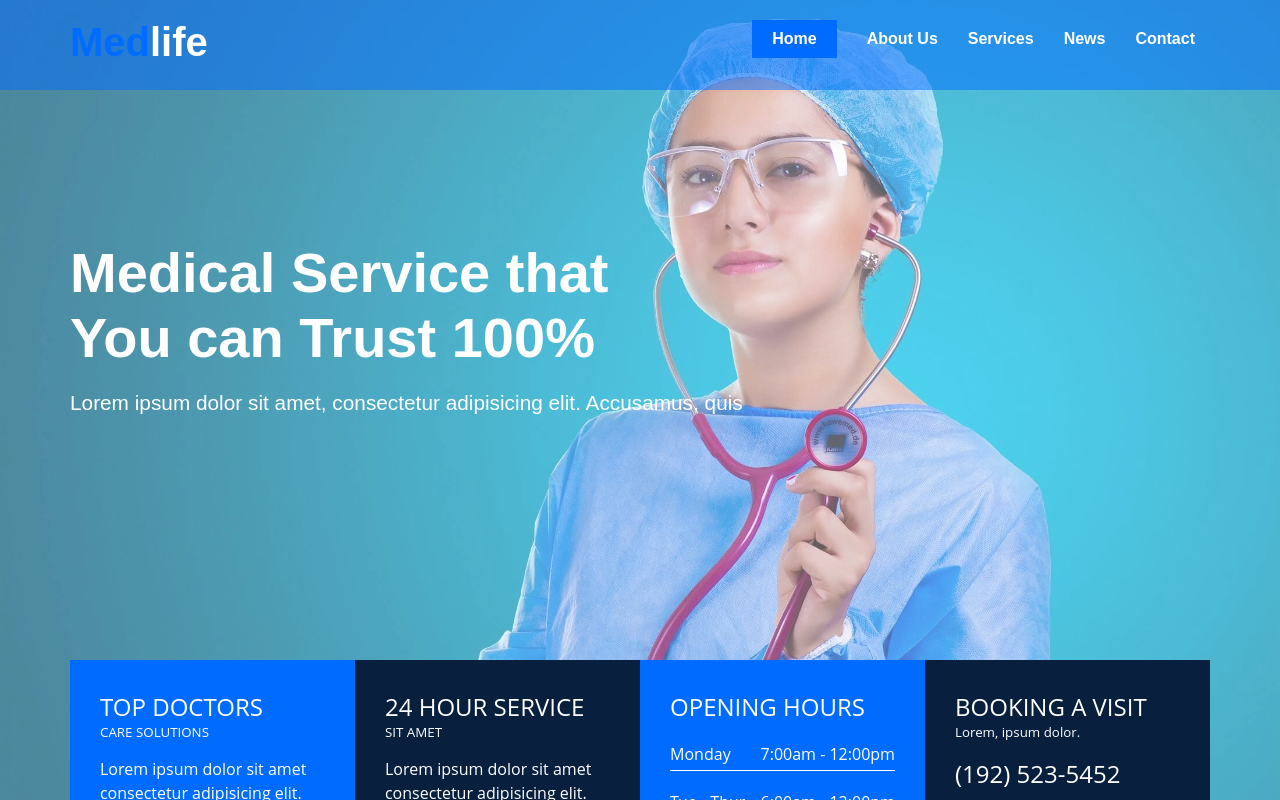
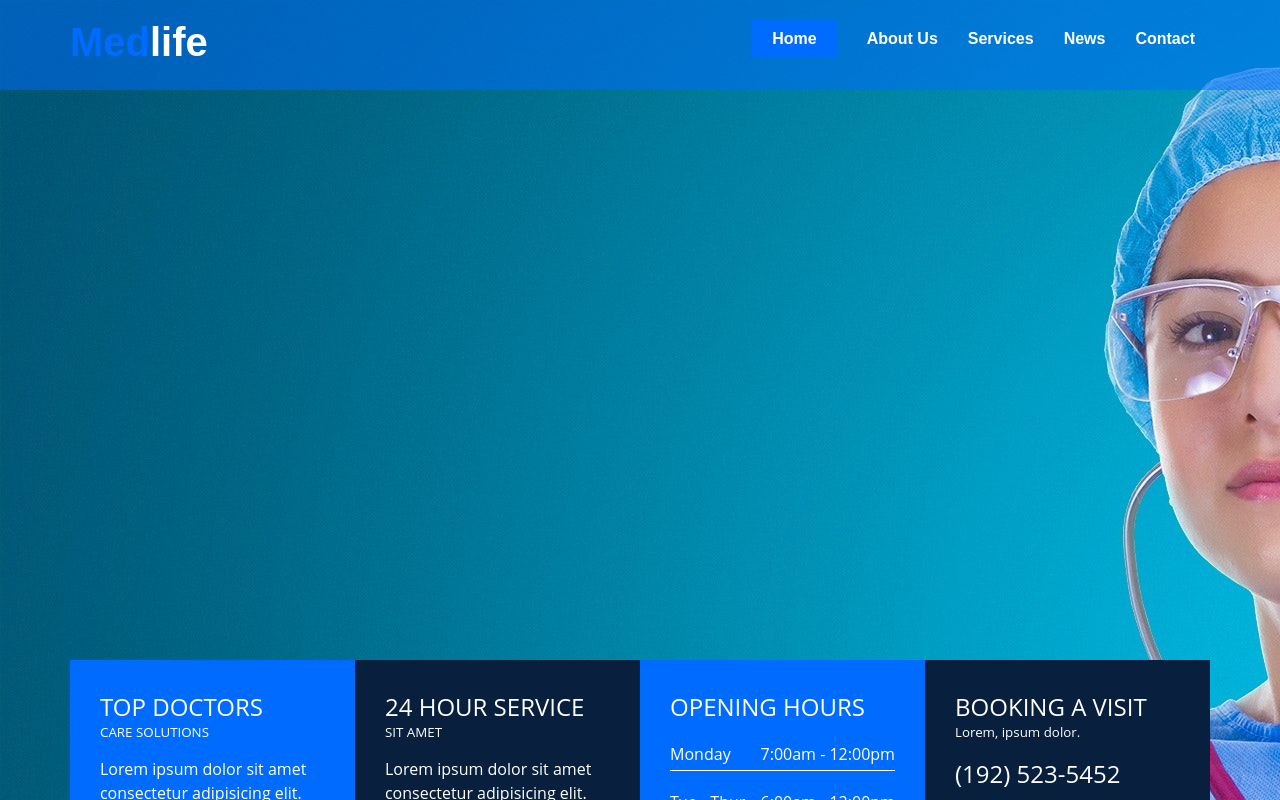
Before and after one commit to Itsmechristian/medlife-website, a React app: page / in a window 1280 px wide. Shown: the top 800 px of the page. Built offline with nearby package versions, Linux system fonts and the light colour scheme.

Commit message:
initial commit

```diff
--- /dev/null
+++ b/src/components/bgpreload/Bgpreload.js
@@ -0,0 +1,39 @@
+import React, { Component } from "react";
+import './bgpreload.scss';
+
+class Bgpreload extends Component {
+  constructor(props) {
+    super(props);
+
+    this.hdimage = null;
+  }
+
+  componentDidMount() {
+    let hdloader = new Image();
+
+    hdloader.src = this.props.hdimage;
+    hdloader.onload = () => {
+      this.hdimage.setAttribute(
+        "style",
+        `background-image: url('${this.props.hdimage}')`
+      );
+
+      this.hdimage.classList.remove('preload')
+      this.hdimage.classList.add('loaded')
+
+    };
+  }
+
+  render() {
+
+    return (
+        <div
+          className={[this.props.className, 'preload'].join(' ')}
+          style={{ backgroundImage: `url(${this.props.preloadimage})` }}
+          ref={e => (this.hdimage = e)}
+        />
+    );
+  }
+}
+
+export default Bgpreload;
--- /dev/null
+++ b/src/components/bgpreload/bgpreload.scss
@@ -0,0 +1,6 @@
+.preload{
+    filter: blur(10px);
+}
+.loaded{
+    backface-visibility: hidden;
+}
--- a/src/components/home/Home.js
+++ b/src/components/home/Home.js
@@ -1,5 +1,6 @@
 import React, { Component } from 'react';
 import { Link } from 'react-router-dom';
+import Bgpreload from '../bgpreload/Bgpreload';
 import Blogs from './blog/Blogs';
 import Footer from '../footer/Footer';
 
@@ -8,6 +9,9 @@ import injectionicon from '../../assets/images/injection-icon.png';
 import medkiticon from '../../assets/images/medkit-icon.png';
 import heartbeaticon from '../../assets/images/heartbeat-icon.png';
 import plusicon from '../../assets/images/plus-icon.png';
+import doctor from '../../assets/images/doctor.jpg';
+import doctorsmall from '../../assets/images/doctorsmall.jpg';
+
 import doctorteam from '../../assets/images/doctor-team-small.jpg';
 
 
@@ -23,15 +27,15 @@ class Home extends Component {
   render() {
     return (
       <div className="home">
-        <header>
-          <div className="container">
+      <Bgpreload className="header" preloadimage={doctorsmall} hdimage={doctor}>
+      <div className="container">
             <div className="text-wrapper">
               <h1 className="animate">Medical Service that</h1>
               <h1 className="animate">You can Trust 100%</h1>
               <p className="animate">Lorem ipsum dolor sit amet, consectetur adipisicing elit. Accusamus, quis</p>
             </div>
           </div>
-        </header>
+      </Bgpreload>
         <div className="body">
           <div className="container">
             <div className="section-one">
--- a/src/components/home/home.scss
+++ b/src/components/home/home.scss
@@ -25,13 +25,19 @@ $textheadercolor: #081f3e;
 
 
 
-header{
+.header{
   height: 800px;
   width: 100%;
   position: relative;
 
+  .loaded{
+    height: 100%;
+  }
+  .preload{
 
-  &::after{
+    height: 100%;
+  }
+  /* &::after{
     background-position: 55% 30%;
     background-size: 1920px;
     content: "";
@@ -44,7 +50,7 @@ header{
     position: absolute;
     z-index: -1;
     background-image: url('../../assets/images/doctorsmall.jpg');
-  }
+  } */
 
   .container{
     height: 100%;
@@ -254,7 +260,7 @@ header{
 }
 
 @media screen and (min-width: 1200px) {
-  header{
+  .header{
     &::after{
       background-size: 100%;
     }
```
